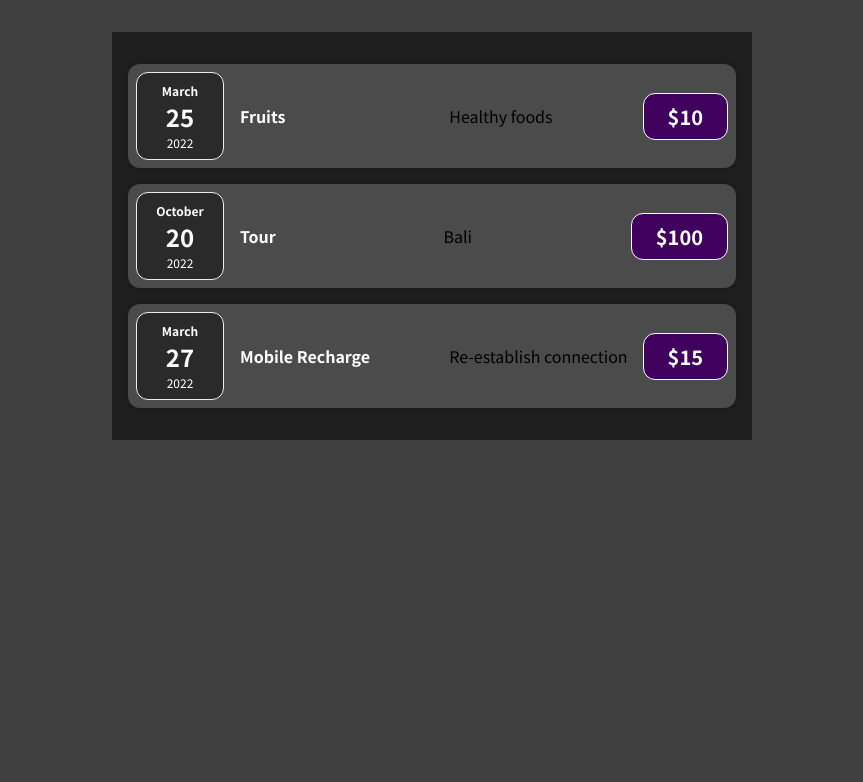
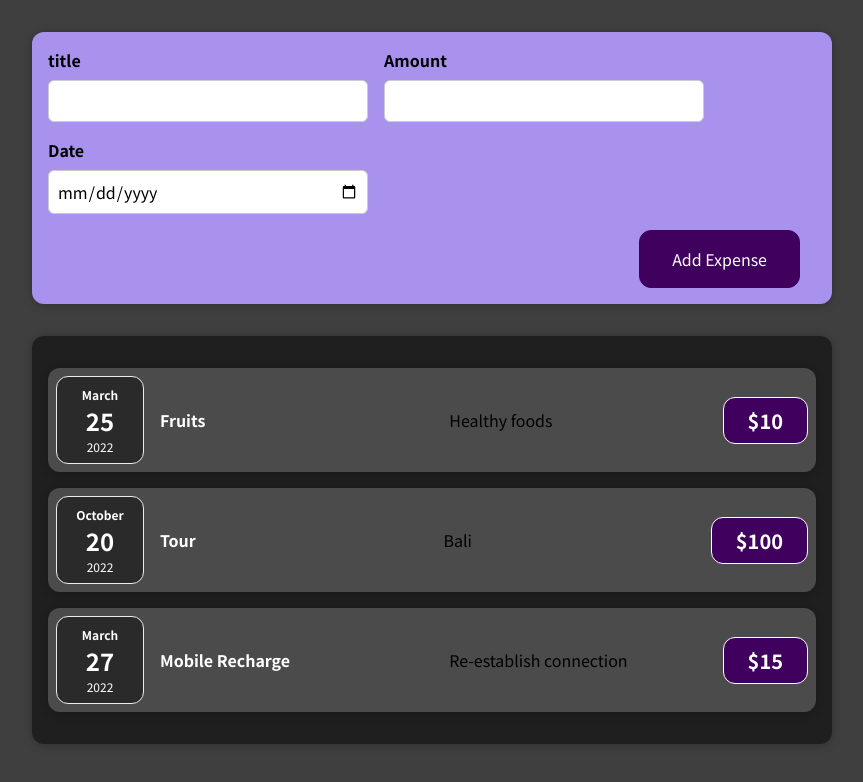
Before and after one commit to krishnaSarkar5/expense_tracker, a React (Create React App) app: page / in a window 1280 px wide. Shown: the top 782 px of the page, without its empty margins (208-1071 px from the left). Built offline with nearby package versions, Linux system fonts and the light colour scheme.

Commit message:
newExpense form added

```diff
--- a/src/App.js
+++ b/src/App.js
@@ -1,5 +1,6 @@
 
 import Expenses from "./components/expense/Expenses";
+import NewExpense from "./components/NewExpense/NewExpense";
 
 function App() {
 
@@ -29,6 +30,7 @@ function App() {
 
   return (
     <div>
+      <NewExpense/>
       <Expenses expenses={expenses}/>
 
     </div>
--- /dev/null
+++ b/src/components/NewExpense/ExpenseForm.css
@@ -0,0 +1,26 @@
+.new-expense__controls {
+    display: flex;
+    flex-wrap: wrap;
+    gap: 1rem;
+    margin-bottom: 1rem;
+    text-align: left;
+  }
+
+  .new-expense__control label {
+    font-weight: bold;
+    margin-bottom: 0.5rem;
+    display: block;
+  }
+
+  .new-expense__control input {
+    font: inherit;
+    padding: 0.5rem;
+    border-radius: 6px;
+    border: 1px solid #ccc;
+    width: 20rem;
+    max-width: 100%;
+  }
+
+  .new-expense__actions {
+    text-align: right;
+  }
--- /dev/null
+++ b/src/components/NewExpense/ExpenseForm.jsx
@@ -0,0 +1,34 @@
+import React from 'react'
+import './ExpenseForm.css'
+
+const ExpenseForm = () => {
+  return (
+    <form>
+        <div className='new-expense__controls'>
+
+            <div className='new-expense__control'>
+                <label >title</label>
+                <input type='text'/>
+            </div>
+
+            <div className='new-expense__control'>
+                <label >Amount</label>
+                <input type='number' min='0.01' step='0.01'/>
+            </div>
+
+            <div className='new-expense__control'>
+                <label >Date</label>
+                <input type='date' min='2019-01-01' max='2023-12-31'/>
+            </div>
+
+        </div>
+
+        <div className='new-expense__actions'>
+            <button type='submit'>Add Expense</button>
+        </div>
+    </form>
+
+  )
+}
+
+export default ExpenseForm
--- /dev/null
+++ b/src/components/NewExpense/NewExpense.css
@@ -0,0 +1,38 @@
+.new-expense {
+    background-color: #a892ee;
+    padding: 1rem;
+    margin: 2rem auto;
+    width: 50rem;
+    max-width: 95%;
+    border-radius: 12px;
+    text-align: center;
+    box-shadow: 0 1px 8px rgba(0, 0, 0, 0.25);
+  }
+
+  .new-expense button {
+    font: inherit;
+    cursor: pointer;
+    padding: 1rem 2rem;
+    border: 1px solid #40005d;
+    background-color: #40005d;
+    color: white;
+    border-radius: 12px;
+    margin-right: 1rem;
+  }
+
+  .new-expense button:hover,
+  .new-expense button:active {
+    background-color: #510674;
+    border-color: #510674;
+  }
+
+  .new-expense button.alternative {
+    color: #220131;
+    border-color: transparent;
+    background-color: transparent;
+  }
+
+  .new-expense button.alternative:hover,
+  .new-expense button.alternative:active {
+    background-color: #ddb3f8;
+  }
--- /dev/null
+++ b/src/components/NewExpense/NewExpense.jsx
@@ -0,0 +1,13 @@
+import React from 'react'
+import './NewExpense.css'
+import ExpenseForm from './ExpenseForm'
+
+const NewExpense = () => {
+  return (
+    <div className='new-expense'>
+        <ExpenseForm/>
+    </div>
+  )
+}
+
+export default NewExpense
--- a/src/components/expense/Expences.css
+++ b/src/components/expense/Expences.css
@@ -3,5 +3,5 @@
     background-color: rgb(31, 31, 31);
     margin: 2rem auto;
     width: 50rem;
-    width: 50%;
+    max-width: 95%;
   }
--- a/src/components/expense/Expenses.jsx
+++ b/src/components/expense/Expenses.jsx
@@ -1,10 +1,11 @@
 import React from 'react'
 import ExpenseItem from './ExpenseItem'
 import './Expences.css'
+import Card from '../UI/Card'
 
 const Expenses = (props) => {
   return (
-    <div className='expenses'>
+    <Card className='expenses'>
          <ExpenseItem
               title={props.expenses[0].title}
               description={props.expenses[0].description}
@@ -20,7 +21,7 @@ const Expenses = (props) => {
                 description={props.expenses[2].description}
                 price={props.expenses[2].price}
                 date={props.expenses[2].date}/>
-    </div>
+    </Card>
   )
 }
 
```
